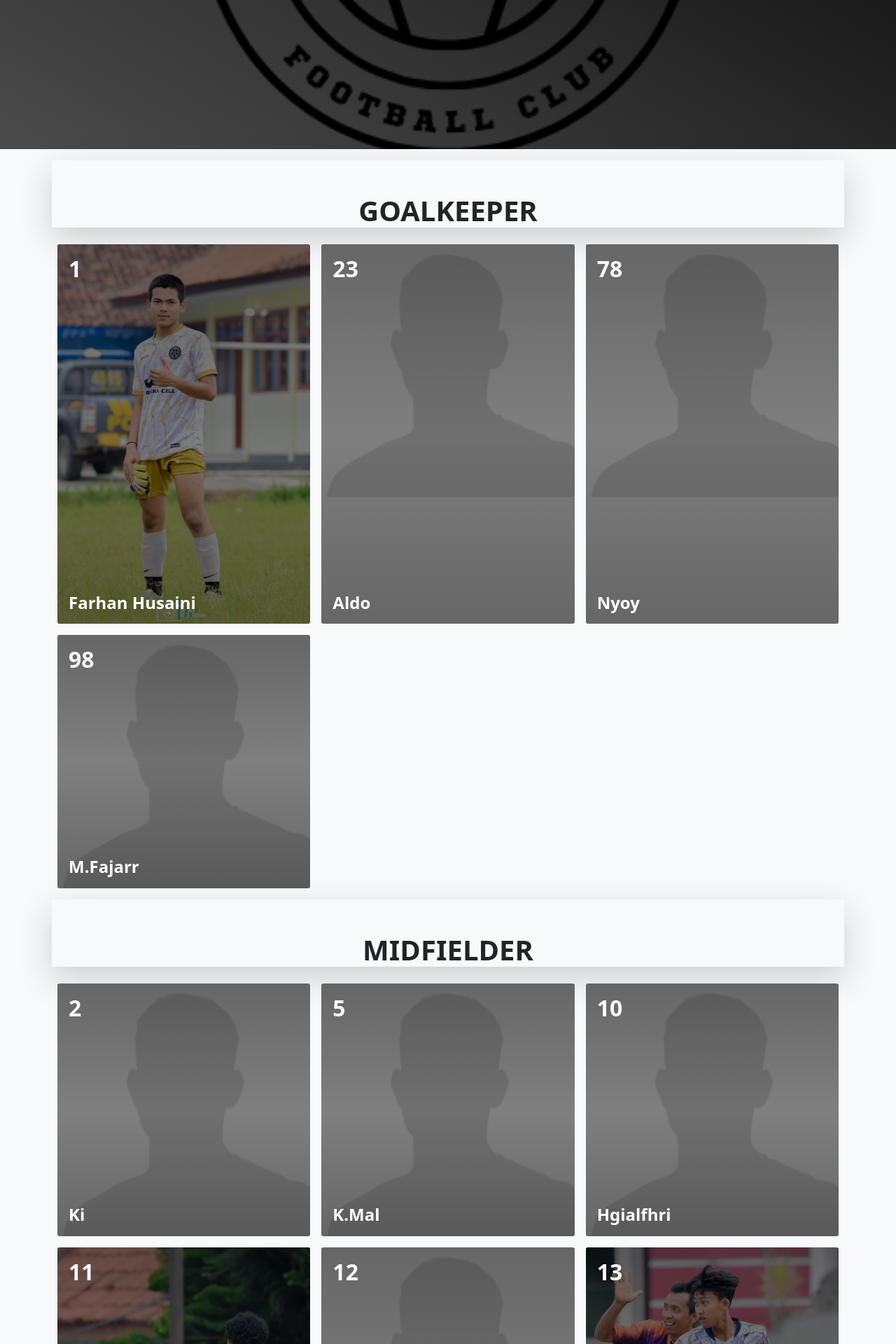
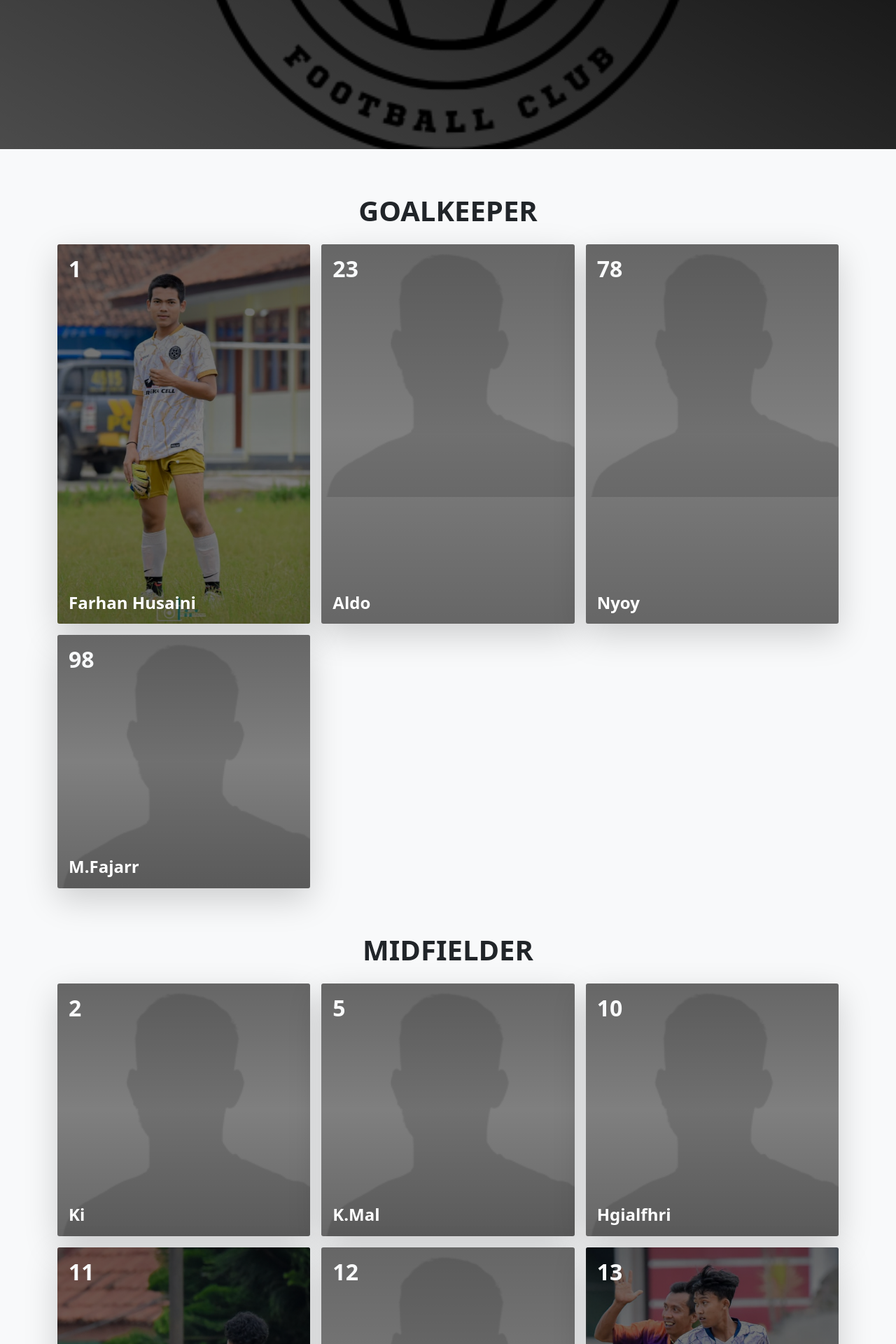
Before and after one commit to tesafc/www2, a Jekyll site: the page built from players.html, in a window 1280 px wide. Shown: the part 491-2411 px from the top of the page at 70% size. Built offline with Jekyll 4.4.1, drawn with Linux system fonts in a browser that asks for light colours.

Commit message:
Update players.html

```diff
--- a/players.html
+++ b/players.html
@@ -9,10 +9,10 @@ image: /assets/img/logo-2.png
     <div class="row row-cols-2 row-cols-md-3 g-3">
       {% assign roles = site.data.players | group_by: "role" %}
       {% for role in roles %}
-      <h1 class="d-block w-100 pt-5 text-uppercase text-center fw-bold shadow-lg">{{ role.name }}</h1>
+      <h1 class="d-block w-100 pt-5 text-uppercase text-center fw-bold">{{ role.name }}</h1>
       {% for player in role.items %}
       <div class="col" style="min-height: 16rem;">
-        <div class="card h-100 text-white border-0">
+        <div class="card h-100 text-white border-0 shadow-lg">
           <img src="{% if player.pp %}{{ player.pp }}{% else %}{{ '/assets/img/pp/blank-pp.png' | relative_url }}{% endif %}" alt="" class="card-img img-fluid border-0">
           <div class="card-img-overlay d-flex flex-column justify-content-between" style="background-image: linear-gradient(rgba(0, 0, 0, 0.6), rgba(0, 0, 0, 0.5), rgba(0, 0, 0, 0.6));">
             <h5 class="card-text fs-2 fw-bolder">{% if player.profile-link %}<a href="{{ player.profile-link }}" class="stretched-link link-light text-decoration-none">{{ player.no-punggung }}</a>{% endif %}</h5>
```
